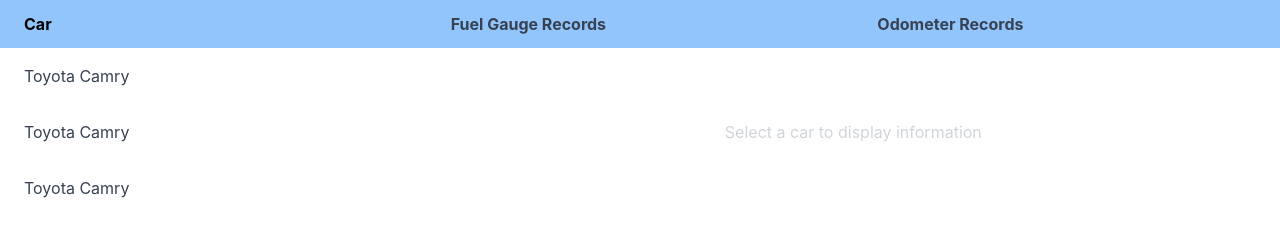
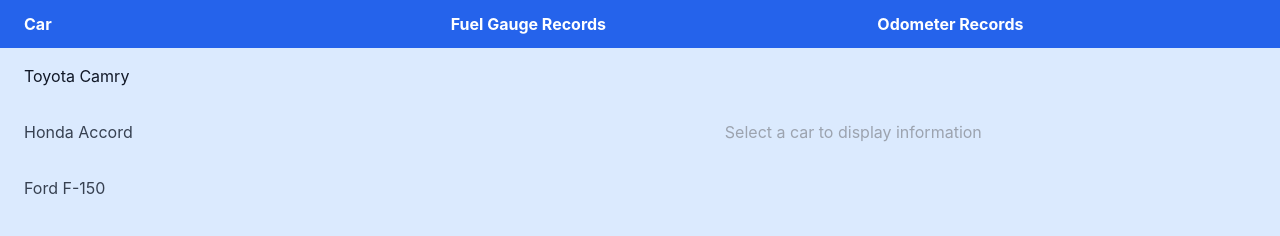
Before and after one commit to yawnak/fuel-record-crud, a plain HTML site: page web/vehicles.htm in a window 1280 px wide. Drawn offline with nearby package versions, Linux system fonts and the light colour scheme; a web font is replaced by a local one.

Commit message:
feat: colors and remove select a car to display information

```diff
--- a/web/vehicles.htm
+++ b/web/vehicles.htm
@@ -10,36 +10,36 @@
         <link rel="stylesheet" href="https://rsms.me/inter/inter.css">
         <link rel="stylesheet" type="text/css" href="./static/css/font.css">
     </head>
-    <body>
+    <body class="bg-blue-100">
         <header></header>
         <main class="flex min-w-max">
             <div class="w-1/3 min-w-max">
                 <table id="cars" class="table-auto w-full">
-                    <thead class="bg-blue-300">
+                    <thead class="bg-blue-600">
                         <tr>
-                            <th class="px-6 py-3 text-left text-700">Car</th>
+                            <th class="px-6 py-3 text-left text-white">Car</th>
                         </tr>
                     </thead>
-                    <tbody class="bg-white">
-                        <tr class="hover:bg-gray-100">
-                            <td class="px-6 py-4 text-left text-gray-700">
-                                <a href="#" class="car-link"
+                    <tbody>
+                        <tr class="car-row hover:bg-blue-200">
+                            <td class="px-6 py-4 text-left text-gray-900">
+                                <a href="#" class="car-link text-gray-900"
                                     data-fuel="10.0 gallons"
                                     data-odometer="12345.0 miles">Toyota Camry</a>
                             </td>
                         </tr>
-                        <tr class="hover:bg-gray-100">
+                        <tr class="car-row hover:bg-blue-200">
                             <td class="px-6 py-4 text-left text-gray-700">
                                 <a href="#" class="car-link"
                                     data-fuel="10.0 gallons"
-                                    data-odometer="12345.0 miles">Toyota Camry</a>
+                                    data-odometer="12345.0 miles">Honda Accord</a>
                             </td>
                         </tr>
-                        <tr class="hover:bg-gray-100">
+                        <tr class="car-row hover:bg-blue-200">
                             <td class="px-6 py-4 text-left text-gray-700">
                                 <a href="#" class="car-link"
                                     data-fuel="10.0 gallons"
-                                    data-odometer="12345.0 miles">Toyota Camry</a>
+                                    data-odometer="12345.0 miles">Ford F-150</a>
                             </td>
                         </tr>
                     </tbody>
@@ -49,9 +49,9 @@
             <div class="w-2/3 flex flex-col min-w-max"> <!-- Use flex-col to create a vertical flex container -->
                 <div class="flex w-full"> <!-- Horizontal flex container -->
                     <table id="fuel-records" class="table-auto w-1/2 min-w-max">
-                        <thead class="bg-blue-300">
+                        <thead class="bg-blue-600">
                             <tr>
-                                <th class="px-6 py-3 text-left text-gray-700">Fuel
+                                <th class="px-6 py-3 text-left text-white">Fuel
                                     Gauge Records</th>
                             </tr>
                         </thead>
@@ -59,18 +59,32 @@
                         </tbody>
                     </table>
                     <table id="odometer-records" class="table-auto w-1/2 min-w-max">
-                        <thead class="bg-blue-300">
+                        <thead class="bg-blue-600">
                             <tr>
-                                <th class="px-6 py-3 text-left text-gray-700 min-w-max">Odometer Records</th>
+                                <th class="px-6 py-3 text-left text-white min-w-max">Odometer Records</th>
                             </tr>
                         </thead>
                         <tbody class="bg-white">
                         </tbody>
                     </table>
                 </div>
-                <p class="flex justify-center items-center h-full text-gray-300">Select a car to display information</p>
+                <p id="select-car-text" class="flex justify-center items-center h-full text-gray-400">Select a car to display information</p>
             </div>
-
         </main>
+        <script>
+            // Add a click event listener to your car rows
+            const carRows = document.querySelectorAll('.car-row');
+            carRows.forEach(row => {
+                row.addEventListener('click', (event) => {
+                    document.getElementById('select-car-text').classList.add('hidden');
+                    // Remove the 'active' class from all car rows
+                    carRows.forEach(row => row.classList.remove('bg-blue-300'));
+                    carRows.forEach(row => row.classList.add('hover:bg-blue-200'));
+                    // Add the 'active' class to the clicked car row
+                    event.currentTarget.classList.remove('hover:bg-blue-200');
+                    event.currentTarget.classList.add('bg-blue-300');
+                });
+            });
+        </script>
     </body>
 </html>
```
